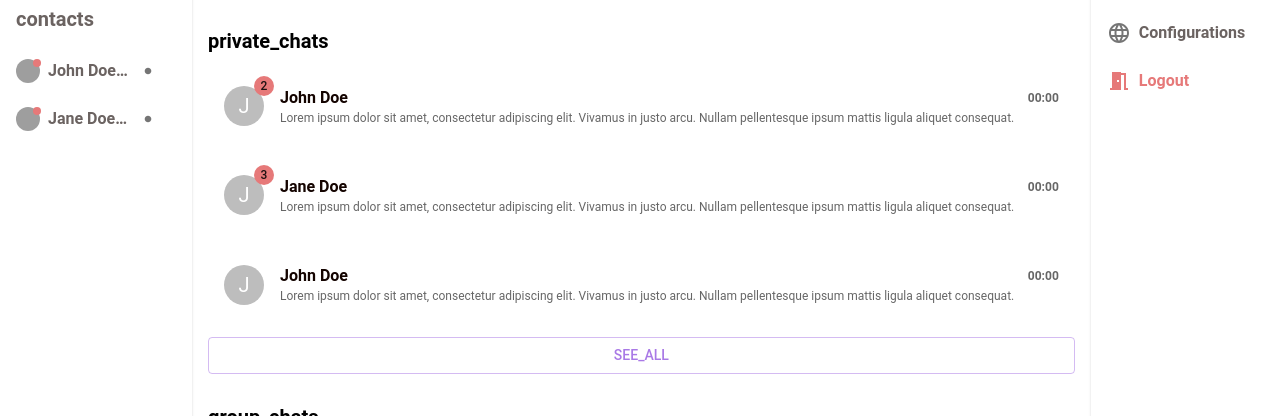
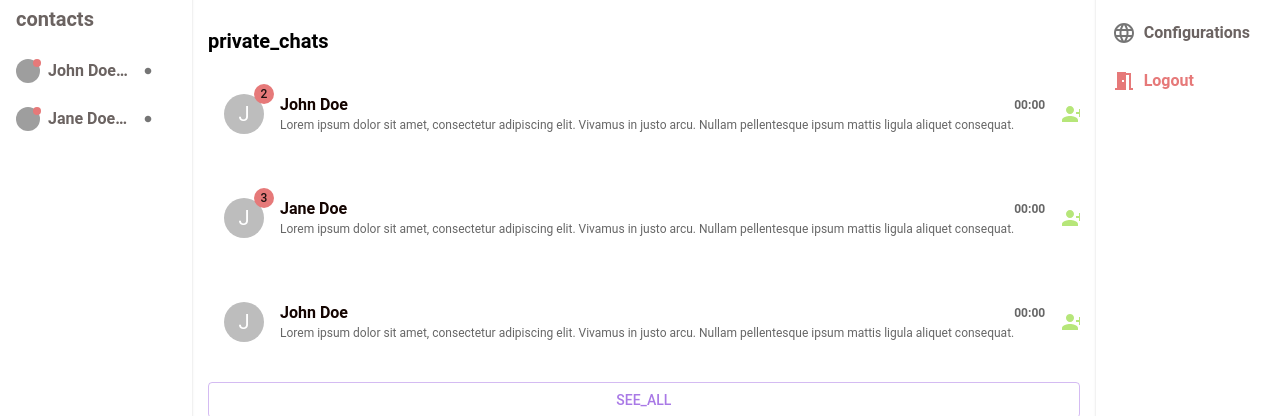
Before and after one commit to rafaeldellaquila/lotchats, a React (Vite) app: page /home in a window 1280 px wide. Shown: the part 193-609 px from the top of the page. Built offline with nearby package versions, Linux system fonts and the light colour scheme; no server answers; sample sign-in values are in the browser's storage; grey boxes are pictures that could not be loaded.

Commit message:
:construction: start the add contact lists and refactor of private cards

```diff
--- a/src/components/chat/private/PrivateChatCard/index.tsx
+++ b/src/components/chat/private/PrivateChatCard/index.tsx
@@ -1,4 +1,13 @@
-import { Avatar, Badge, Box, Card, Typography } from '@mui/material'
+import { PersonAddAlt1 as PersonAddIcon } from '@mui/icons-material'
+import {
+  Avatar,
+  Badge,
+  Box,
+  Card,
+  CardActionArea,
+  IconButton,
+  Typography
+} from '@mui/material'
 
 import { PrivateChatProps } from '@/@types/common'
 import { useNavigation } from '@/hooks/utils/useNavigation'
@@ -8,22 +17,38 @@ const PrivateChatCard: React.FC<PrivateChatProps> = ({
   name,
   messagePreview,
   unreadCount,
-  time
+  time,
+  email,
+  id
 }) => {
   const { handleNavigate } = useNavigation()
 
+  const handleCardClick = () => {
+    //  lógica de navegação
+    console.log('clique')
+    // handleNavigate(`/chat/${id}`)
+  }
+
   return (
     <Card
-      onClick={() => handleNavigate('/chat')}
       sx={{
         display: 'flex',
         alignItems: 'center',
         mb: 2,
         p: '1rem',
         width: '100%',
-        boxSizing: 'border-box'
+        boxSizing: 'border-box',
+        cursor: 'pointer'
       }}
       elevation={0}
+    >
+      <CardActionArea
+        onClick={handleCardClick}
+        sx={{
+          display: 'flex',
+          flex: 10,
+          alignItems: 'center'
+        }}
       >
         <Badge
           badgeContent={unreadCount}
@@ -39,6 +64,9 @@ const PrivateChatCard: React.FC<PrivateChatProps> = ({
         <Box sx={{ flex: 1, minWidth: 0 }}>
           <Typography variant='body1' fontWeight='bold' color='common.black'>
             {name}
+          </Typography>
+          <Typography variant='body2' fontWeight='bold' color='grey.600'>
+            {email}
           </Typography>
           <Typography
             variant='body2'
@@ -66,6 +94,18 @@ const PrivateChatCard: React.FC<PrivateChatProps> = ({
         >
           {time}
         </Typography>
+      </CardActionArea>
+      <CardActionArea
+        onClick={handleCardClick}
+        sx={{
+          display: 'flex',
+          flex: 1,
+          alignItems: 'center',
+          p: 2
+        }}
+      >
+        <PersonAddIcon color='success' />
+      </CardActionArea>
     </Card>
   )
 }
--- a/src/components/shared/SearchResultList/index.tsx
+++ b/src/components/shared/SearchResultList/index.tsx
@@ -1,6 +1,8 @@
-import { List, ListItem, ListItemText } from '@mui/material'
+import { Box, List, ListItem, Typography } from '@mui/material'
+import { useTranslation } from 'react-i18next'
 
 import { UserProps } from '@/@types/common'
+import PrivateChatCard from '@/components/chat/private/PrivateChatCard'
 
 interface SearchResultsListProps {
   searchResults: UserProps[]
@@ -9,14 +11,27 @@ interface SearchResultsListProps {
 const SearchResultsList: React.FC<SearchResultsListProps> = ({
   searchResults
 }) => {
+  const { t } = useTranslation()
+
   return (
-    <List>
-      {searchResults.map((user: UserProps) => (
-        <ListItem key={user.id}>
-          <ListItemText primary={user.name || user.email} />
-        </ListItem>
-      ))}
-    </List>
+    <Box>
+      <Typography variant='body1' fontWeight={600}>
+        {t('user')}
+      </Typography>
+      <List sx={{ p: 0 }}>
+        {searchResults.map((user: UserProps) => (
+          <ListItem sx={{ p: 0 }} key={user.id}>
+            <PrivateChatCard
+              isGroupChat={false}
+              name={user.name}
+              email={user.email}
+              id={user.id}
+              avatarUrl={user.avatarUrl}
+            />
+          </ListItem>
+        ))}
+      </List>
+    </Box>
   )
 }
 
--- a/src/components/user/UserForm/index.tsx
+++ b/src/components/user/UserForm/index.tsx
@@ -32,12 +32,10 @@ const UserForm: React.FC = () => {
   const isConfigPage = pathname === '/config'
   const { handleNavigate } = useNavigation()
 
-  // Inicializações do Firebase
   const auth = getAuth()
   const db = getFirestore()
   const storage = getStorage()
 
-  // Estado do componente
   const [formData, setFormData] = useState<FormData>({
     name: '',
     email: '',
@@ -73,19 +71,20 @@ const UserForm: React.FC = () => {
 
   const handleAvatarUpload = async (
     file: File,
-    userId: string
+    uid: string
   ): Promise<string | null> => {
     if (!file) return null
-    const storageRef = ref(storage, `avatars/${userId}/${file.name}`)
+    const storageRef = ref(storage, `avatars/${uid}/${file.name}`)
     await uploadBytes(storageRef, file)
     return getDownloadURL(storageRef)
   }
 
-  const updateUserInfo = async (userId: string) => {
-    const avatarUrl = avatar ? await handleAvatarUpload(avatar, userId) : null
+  const updateUserInfo = async (uid: string) => {
+    const avatarUrl = avatar ? await handleAvatarUpload(avatar, uid) : null
     await setDoc(
-      doc(db, 'users', userId),
+      doc(db, 'users', uid),
       {
+        id: uid,
         name: formData.name,
         email: formData.email,
         celNumber: formData.celNumber,
@@ -114,13 +113,19 @@ const UserForm: React.FC = () => {
 
   const handleUpdateUser = async (user: User) => {
     try {
-      if (formData.currentPassword && formData.password) {
+      if (
+        formData.password &&
+        formData.confirmPassword &&
+        formData.password === formData.confirmPassword
+      ) {
+        if (formData.currentPassword) {
           const credential = EmailAuthProvider.credential(
             user.email!,
             formData.currentPassword
           )
           await reauthenticateWithCredential(user, credential)
           await updatePassword(user, formData.password)
+        }
       }
       await updateUserInfo(user.uid)
       console.log('User updated successfully')
--- a/src/pages/Auth/DiscoverPage/index.tsx
+++ b/src/pages/Auth/DiscoverPage/index.tsx
@@ -1,3 +1,4 @@
+import { Box } from '@mui/material'
 import { useEffect } from 'react'
 import { useDispatch, useSelector } from 'react-redux'
 
@@ -10,16 +11,16 @@ import {
 const DiscoverPage: React.FC = () => {
   const dispatch = useDispatch()
   const searchResults = useSelector(selectSearchResults)
-  useEffect(() => {
-    return () => {
-      dispatch(clearSearchResults())
-    }
-  }, [dispatch])
+  // useEffect(() => {
+  //   return () => {
+  //     dispatch(clearSearchResults())
+  //   }
+  // }, [dispatch])
 
   return (
-    <>
+    <Box sx={{ m: 2 }}>
       <SearchResultsList searchResults={searchResults} />
-    </>
+    </Box>
   )
 }
 
--- a/src/redux/store/index.ts
+++ b/src/redux/store/index.ts
@@ -19,8 +19,8 @@ import statusReducer from '../slices/statusSlice'
 const persistConfig = {
   key: 'root',
   version: 1,
-  storage,
-  blacklist: ['searchResults']
+  storage
+  //blacklist: ['searchResults']
 }
 
 const rootReducer = combineReducers({
--- a/src/routes/index.tsx
+++ b/src/routes/index.tsx
@@ -50,7 +50,7 @@ const RouterComponent = () => {
       <Route element={<ProtectedRoute />}>
         <Route element={<AuthLayout />}>
           <Route path='/home' element={<HomePage />} />
-          <Route path='/chat' element={<ChatPage />} />
+          <Route path='/chat/' element={<ChatPage />} />
           <Route path='/groupchat' element={<GroupChatPage />} />
           <Route path='/discover' element={<DiscoverPage />} />
           <Route path='/config' element={<ConfigPage />} />
```
Also changed, not shown: src/@types/common.ts (+5 -5 lines). Lines whose indentation alone changed are shown as unchanged.
